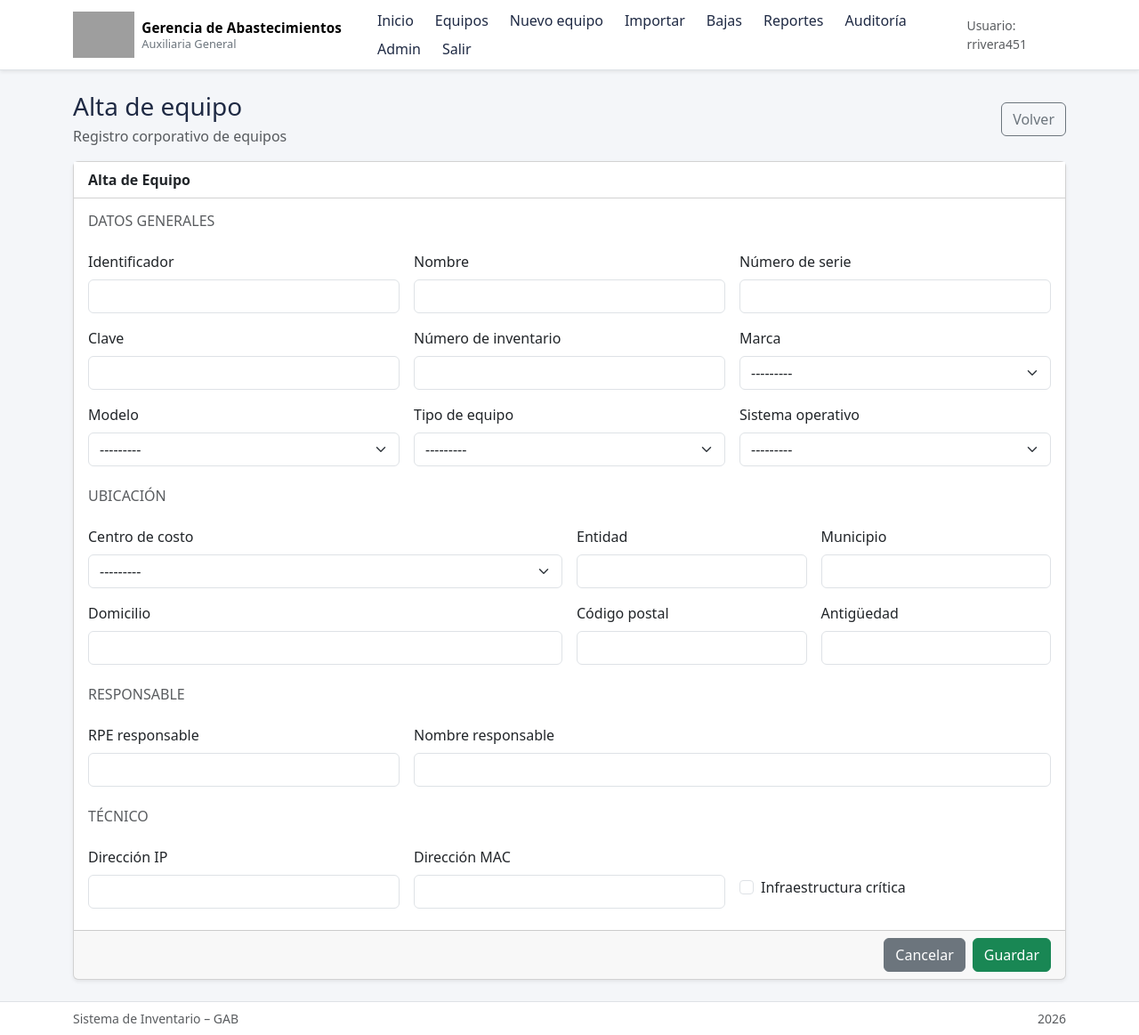
After one commit to rodrigoriverafernandez/abasnet, a Django app: page /equipos/nuevo/ in a window 1280 px wide. The commit adds this page. Shown: the whole page at 89% size. Run offline with Django 3.2, Linux system fonts and the light colour scheme; a user stored in the database is signed in; data that the repository does not hold is empty; grey boxes are pictures that could not be loaded.

Commit message:
Add corporate equipo create flow

```diff
--- /dev/null
+++ b/equipos/forms.py
@@ -0,0 +1,54 @@
+from django import forms
+
+from .models import Equipo
+
+
+class EquipoForm(forms.ModelForm):
+    class Meta:
+        model = Equipo
+        fields = [
+            "centro_costo",
+            "identificador",
+            "nombre",
+            "numero_serie",
+            "clave",
+            "numero_inventario",
+            "marca",
+            "modelo",
+            "tipo_equipo",
+            "sistema_operativo",
+            "direccion_ip",
+            "direccion_mac",
+            "entidad",
+            "municipio",
+            "domicilio",
+            "codigo_postal",
+            "antiguedad",
+            "rpe_responsable",
+            "nombre_responsable",
+            "infraestructura_critica",
+        ]
+        widgets = {
+            "centro_costo": forms.Select(attrs={"class": "form-select"}),
+            "identificador": forms.TextInput(attrs={"class": "form-control"}),
+            "nombre": forms.TextInput(attrs={"class": "form-control"}),
+            "numero_serie": forms.TextInput(attrs={"class": "form-control"}),
+            "clave": forms.TextInput(attrs={"class": "form-control"}),
+            "numero_inventario": forms.TextInput(attrs={"class": "form-control"}),
+            "marca": forms.Select(attrs={"class": "form-select"}),
+            "modelo": forms.Select(attrs={"class": "form-select"}),
+            "tipo_equipo": forms.Select(attrs={"class": "form-select"}),
+            "sistema_operativo": forms.Select(attrs={"class": "form-select"}),
+            "direccion_ip": forms.TextInput(attrs={"class": "form-control"}),
+            "direccion_mac": forms.TextInput(attrs={"class": "form-control"}),
+            "entidad": forms.TextInput(attrs={"class": "form-control"}),
+            "municipio": forms.TextInput(attrs={"class": "form-control"}),
+            "domicilio": forms.TextInput(attrs={"class": "form-control"}),
+            "codigo_postal": forms.TextInput(attrs={"class": "form-control"}),
+            "antiguedad": forms.TextInput(attrs={"class": "form-control"}),
+            "rpe_responsable": forms.TextInput(attrs={"class": "form-control"}),
+            "nombre_responsable": forms.TextInput(attrs={"class": "form-control"}),
+            "infraestructura_critica": forms.CheckboxInput(
+                attrs={"class": "form-check-input"}
+            ),
+        }
--- a/equipos/urls.py
+++ b/equipos/urls.py
@@ -5,6 +5,7 @@ from . import views
 
 urlpatterns = [
     path("equipos/", views.equipos_list, name="equipos_list"),
+    path("equipos/nuevo/", views.equipo_create, name="equipo_create"),
     path("equipos/export/xlsx/", views.equipos_export_xlsx, name="equipos_export_xlsx"),
     path("equipos/<int:pk>/", views.equipo_detail, name="equipo_detail"),
     path("equipos/<int:pk>/editar/", views.equipo_editar, name="equipo_editar"),
--- a/equipos/views.py
+++ b/equipos/views.py
@@ -3,7 +3,7 @@ import re
 from urllib.parse import urlencode
 
 from django.contrib import messages
-from django.contrib.auth.decorators import login_required
+from django.contrib.auth.decorators import login_required, permission_required
 from django.contrib.auth import get_user_model
 from django.core.paginator import Paginator
 from django.db.models import Count, Prefetch, Q
@@ -26,6 +26,7 @@ from .models import (
     SistemaOperativo,
     TipoEquipo,
 )
+from .forms import EquipoForm
 from .permissions import (
     can_audit,
     can_baja,
@@ -222,6 +223,34 @@ def equipos_list(request):
 
 
 @login_required
+@permission_required("equipos.add_equipo", raise_exception=True)
+def equipo_create(request):
+    if request.method == "POST":
+        form = EquipoForm(request.POST)
+        if form.is_valid():
+            equipo = form.save()
+            AuditLog.objects.create(
+                usuario=request.user,
+                accion="ALTA_EQUIPO",
+                resumen=(
+                    f"Alta de equipo {equipo.identificador} "
+                    f"({equipo.numero_serie})."
+                ),
+                equipo=equipo,
+            )
+            messages.success(request, "Equipo creado correctamente.")
+            return redirect("equipos_list")
+        messages.error(request, "Revisa los campos marcados para continuar.")
+    else:
+        form = EquipoForm()
+
+    context = {
+        "form": form,
+    }
+    return render(request, "equipos/create.html", context)
+
+
+@login_required
 def equipos_export_xlsx(request):
     if not can_edit(request.user):
         return render(request, "403.html", status=403)
--- a/templates/base.html
+++ b/templates/base.html
@@ -79,6 +79,9 @@
                     <div class="d-flex flex-wrap gap-2 align-items-center">
                         <a class="nav-link px-2" href="{% url 'inicio' %}">Inicio</a>
                         <a class="nav-link px-2" href="{% url 'equipos_list' %}">Equipos</a>
+                        {% if perms.equipos.add_equipo %}
+                            <a class="nav-link px-2" href="{% url 'equipo_create' %}">Nuevo equipo</a>
+                        {% endif %}
                         {% if can_import %}
                             <a class="nav-link px-2" href="{% url 'importar' %}">Importar</a>
                         {% endif %}
--- /dev/null
+++ b/templates/equipos/create.html
@@ -0,0 +1,171 @@
+{% extends "base.html" %}
+
+{% block title %}Alta de equipo{% endblock %}
+
+{% block content %}
+<div class="d-flex flex-wrap justify-content-between align-items-center gap-2 mb-3">
+    <div>
+        <h1 class="h3 mb-1">Alta de equipo</h1>
+        <p class="text-muted mb-0">Registro corporativo de equipos</p>
+    </div>
+    <a class="btn btn-outline-secondary" href="{% url 'equipos_list' %}">Volver</a>
+</div>
+
+{% if messages %}
+    {% for message in messages %}
+        <div class="alert alert-{{ message.tags }}">{{ message }}</div>
+    {% endfor %}
+{% endif %}
+
+{% if form.non_field_errors %}
+    <div class="alert alert-danger">
+        {{ form.non_field_errors }}
+    </div>
+{% endif %}
+
+<form method="post" class="card shadow-sm">
+    {% csrf_token %}
+    <div class="card-header bg-white">
+        <strong>Alta de Equipo</strong>
+    </div>
+    <div class="card-body">
+        <div class="mb-4">
+            <h2 class="h6 text-uppercase text-muted">Datos generales</h2>
+            <div class="row g-3 mt-1">
+                <div class="col-md-4">
+                    <label class="form-label" for="{{ form.identificador.id_for_label }}">Identificador</label>
+                    {{ form.identificador }}
+                    <div class="text-danger small">{{ form.identificador.errors }}</div>
+                </div>
+                <div class="col-md-4">
+                    <label class="form-label" for="{{ form.nombre.id_for_label }}">Nombre</label>
+                    {{ form.nombre }}
+                    <div class="text-danger small">{{ form.nombre.errors }}</div>
+                </div>
+                <div class="col-md-4">
+                    <label class="form-label" for="{{ form.numero_serie.id_for_label }}">Número de serie</label>
+                    {{ form.numero_serie }}
+                    <div class="text-danger small">{{ form.numero_serie.errors }}</div>
+                </div>
+                <div class="col-md-4">
+                    <label class="form-label" for="{{ form.clave.id_for_label }}">Clave</label>
+                    {{ form.clave }}
+                    <div class="text-danger small">{{ form.clave.errors }}</div>
+                </div>
+                <div class="col-md-4">
+                    <label class="form-label" for="{{ form.numero_inventario.id_for_label }}">Número de inventario</label>
+                    {{ form.numero_inventario }}
+                    <div class="text-danger small">{{ form.numero_inventario.errors }}</div>
+                </div>
+                <div class="col-md-4">
+                    <label class="form-label" for="{{ form.marca.id_for_label }}">Marca</label>
+                    {{ form.marca }}
+                    <div class="text-danger small">{{ form.marca.errors }}</div>
+                </div>
+                <div class="col-md-4">
+                    <label class="form-label" for="{{ form.modelo.id_for_label }}">Modelo</label>
+                    {{ form.modelo }}
+                    <div class="text-danger small">{{ form.modelo.errors }}</div>
+                </div>
+                <div class="col-md-4">
+                    <label class="form-label" for="{{ form.tipo_equipo.id_for_label }}">Tipo de equipo</label>
+                    {{ form.tipo_equipo }}
+                    <div class="text-danger small">{{ form.tipo_equipo.errors }}</div>
+                </div>
+                <div class="col-md-4">
+                    <label class="form-label" for="{{ form.sistema_operativo.id_for_label }}">
+                        Sistema operativo
+                    </label>
+                    {{ form.sistema_operativo }}
+                    <div class="text-danger small">{{ form.sistema_operativo.errors }}</div>
+                </div>
+            </div>
+        </div>
+
+        <div class="mb-4">
+            <h2 class="h6 text-uppercase text-muted">Ubicación</h2>
+            <div class="row g-3 mt-1">
+                <div class="col-md-6">
+                    <label class="form-label" for="{{ form.centro_costo.id_for_label }}">Centro de costo</label>
+                    {{ form.centro_costo }}
+                    <div class="text-danger small">{{ form.centro_costo.errors }}</div>
+                </div>
+                <div class="col-md-3">
+                    <label class="form-label" for="{{ form.entidad.id_for_label }}">Entidad</label>
+                    {{ form.entidad }}
+                    <div class="text-danger small">{{ form.entidad.errors }}</div>
+                </div>
+                <div class="col-md-3">
+                    <label class="form-label" for="{{ form.municipio.id_for_label }}">Municipio</label>
+                    {{ form.municipio }}
+                    <div class="text-danger small">{{ form.municipio.errors }}</div>
+                </div>
+                <div class="col-md-6">
+                    <label class="form-label" for="{{ form.domicilio.id_for_label }}">Domicilio</label>
+                    {{ form.domicilio }}
+                    <div class="text-danger small">{{ form.domicilio.errors }}</div>
+                </div>
+                <div class="col-md-3">
+                    <label class="form-label" for="{{ form.codigo_postal.id_for_label }}">Código postal</label>
+                    {{ form.codigo_postal }}
+                    <div class="text-danger small">{{ form.codigo_postal.errors }}</div>
+                </div>
+                <div class="col-md-3">
+                    <label class="form-label" for="{{ form.antiguedad.id_for_label }}">Antigüedad</label>
+                    {{ form.antiguedad }}
+                    <div class="text-danger small">{{ form.antiguedad.errors }}</div>
+                </div>
+            </div>
+        </div>
+
+        <div class="mb-4">
+            <h2 class="h6 text-uppercase text-muted">Responsable</h2>
+            <div class="row g-3 mt-1">
+                <div class="col-md-4">
+                    <label class="form-label" for="{{ form.rpe_responsable.id_for_label }}">RPE responsable</label>
+                    {{ form.rpe_responsable }}
+                    <div class="text-danger small">{{ form.rpe_responsable.errors }}</div>
+                </div>
+                <div class="col-md-8">
+                    <label class="form-label" for="{{ form.nombre_responsable.id_for_label }}">
+                        Nombre responsable
+                    </label>
+                    {{ form.nombre_responsable }}
+                    <div class="text-danger small">{{ form.nombre_responsable.errors }}</div>
+                </div>
+            </div>
+        </div>
+
+        <div class="mb-2">
+            <h2 class="h6 text-uppercase text-muted">Técnico</h2>
+            <div class="row g-3 mt-1">
+                <div class="col-md-4">
+                    <label class="form-label" for="{{ form.direccion_ip.id_for_label }}">Dirección IP</label>
+                    {{ form.direccion_ip }}
+                    <div class="text-danger small">{{ form.direccion_ip.errors }}</div>
+                </div>
+                <div class="col-md-4">
+                    <label class="form-label" for="{{ form.direccion_mac.id_for_label }}">Dirección MAC</label>
+                    {{ form.direccion_mac }}
+                    <div class="text-danger small">{{ form.direccion_mac.errors }}</div>
+                </div>
+                <div class="col-md-4 d-flex align-items-center">
+                    <div class="form-check mt-4">
+                        {{ form.infraestructura_critica }}
+                        <label class="form-check-label" for="{{ form.infraestructura_critica.id_for_label }}">
+                            Infraestructura crítica
+                        </label>
+                    </div>
+                    <div class="text-danger small ms-3">
+                        {{ form.infraestructura_critica.errors }}
+                    </div>
+                </div>
+            </div>
+        </div>
+    </div>
+    <div class="card-footer d-flex justify-content-end gap-2">
+        <a class="btn btn-secondary" href="{% url 'equipos_list' %}">Cancelar</a>
+        <button type="submit" class="btn btn-success">Guardar</button>
+    </div>
+</form>
+{% endblock %}
```
